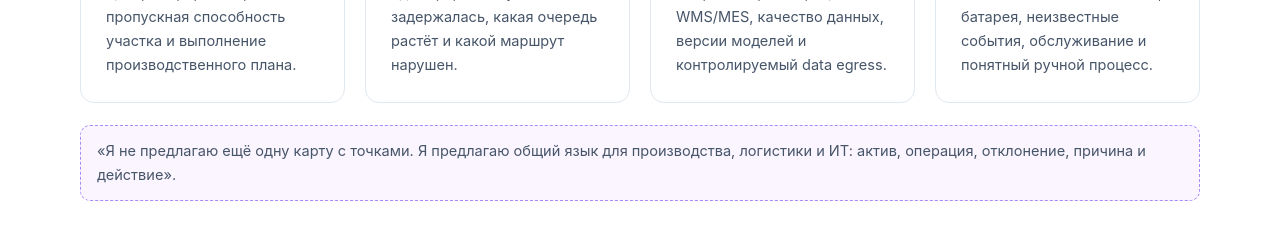
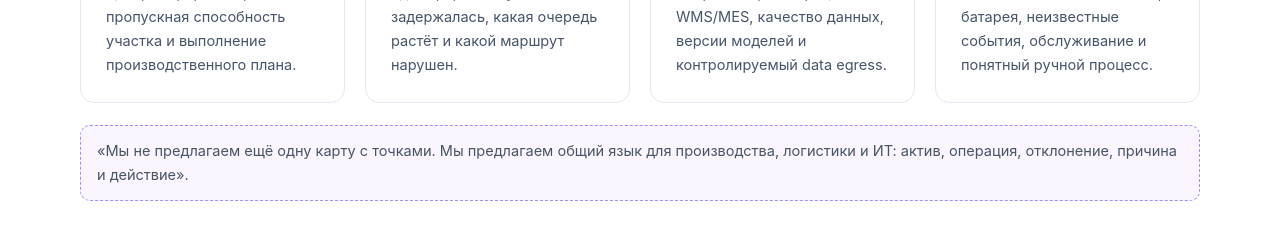
Before and after one commit to sayr777/dn-beacon, a plain HTML site: page dn-flow-ai/index.html in a window 1280 px wide. Shown: the part 1100-1351 px from the top of the page. Drawn offline with Linux system fonts and the light colour scheme.

Commit message:
Use team voice in DN Flow AI presentation

```diff
--- a/dn-flow-ai/index.html
+++ b/dn-flow-ai/index.html
@@ -36,7 +36,7 @@
     <article class="card"><h3>ИТ и Data-команда</h3><p>On-premise, интеграция с WMS/MES, качество данных, версии моделей и контролируемый data egress.</p></article>
     <article class="card"><h3>Эксплуатация</h3><p>Состояние меток и шлюзов, батарея, неизвестные события, обслуживание и понятный ручной процесс.</p></article>
   </div>
-  <div class="speaker">«Я не предлагаю ещё одну карту с точками. Я предлагаю общий язык для производства, логистики и ИТ: актив, операция, отклонение, причина и действие».</div>
+  <div class="speaker">«Мы не предлагаем ещё одну карту с точками. Мы предлагаем общий язык для производства, логистики и ИТ: актив, операция, отклонение, причина и действие».</div>
 </div></section>
 
 <section id="problem"><div class="wrap">
```
